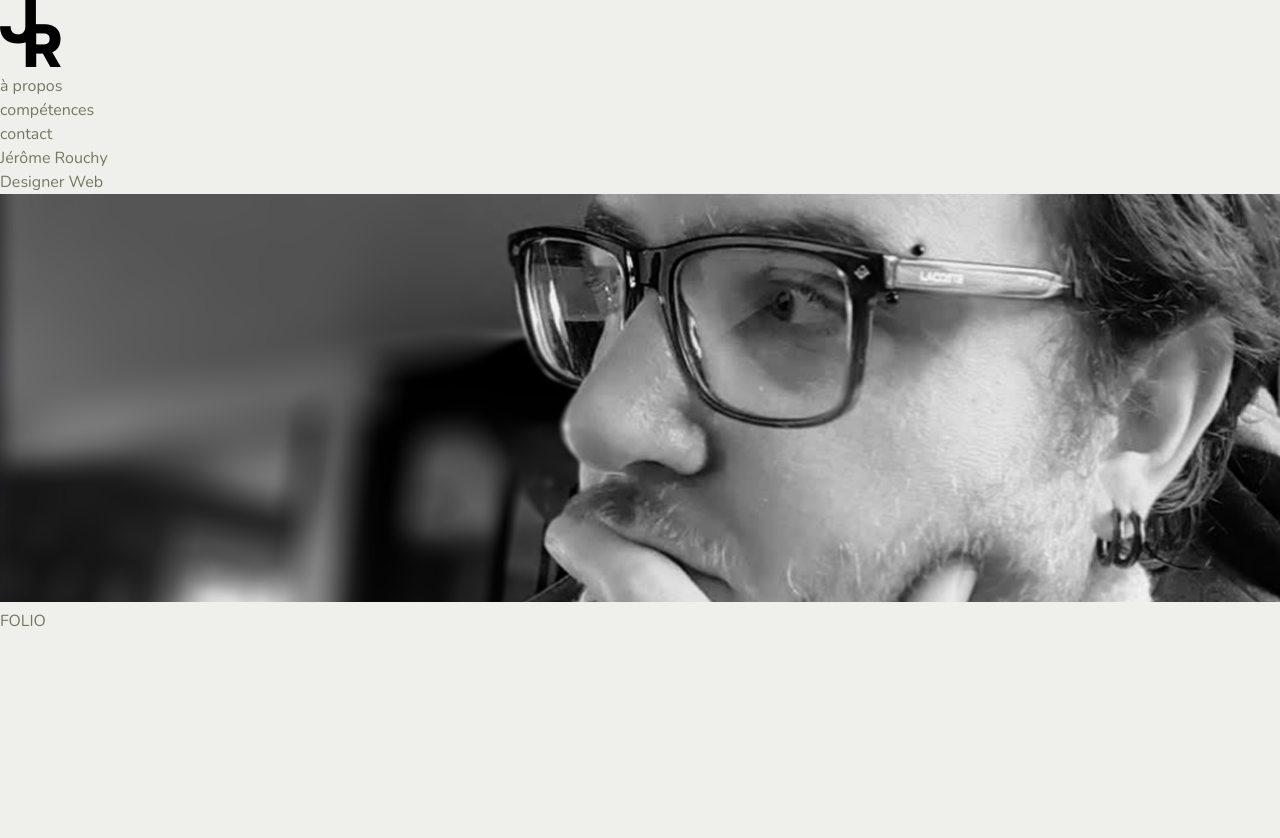
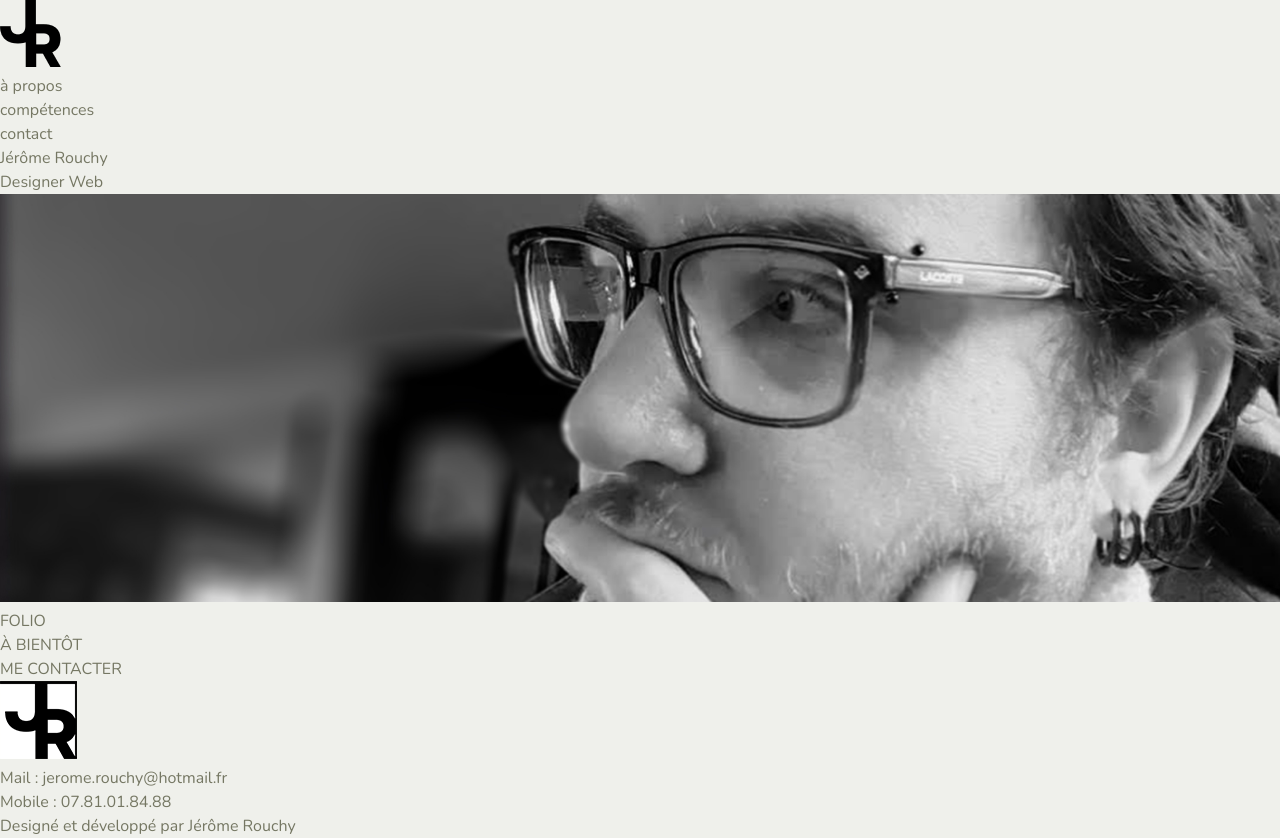
Before and after one commit to Scalou21/mon_folio, a React (Create React App) app: page / in a window 1280 px wide. Before the commit the page ends 800 px from the top, so only its background shows below. Built offline with nearby package versions, Linux system fonts and the light colour scheme.

Commit message:
Ajout du component Footer.js

```diff
--- a/src/App.js
+++ b/src/App.js
@@ -1,6 +1,7 @@
 import { Fragment } from "react";
 import { Header } from ".//components/Header.js";
 import { Home } from ".//components/Home.js";
+import { Footer } from ".//components/Footer.js";
 
 function App() {
   return (
@@ -10,6 +11,8 @@ function App() {
 
       <Home />
 
+      <Footer />
+
     </Fragment>
 
   );
--- /dev/null
+++ b/src/components/Footer.js
@@ -0,0 +1,21 @@
+export function Footer(){
+    return(
+
+        <footer>
+
+            <div>
+                <p>À BIENTÔT</p>
+            </div>
+
+            <div>
+                <h3>ME CONTACTER</h3>
+                <img src="../../assets/logo_footer.png" alt="my logo" />
+                <p>Mail : jerome.rouchy@hotmail.fr</p>
+                <p>Mobile : 07.81.01.84.88</p>
+                <p>Designé et développé par Jérôme Rouchy</p>
+            </div>
+
+        </footer>
+
+    );
+}
```
Also changed, not shown: public/assets/logo_footer.png (added), public/manifest.json, src/logo.svg (deleted).
